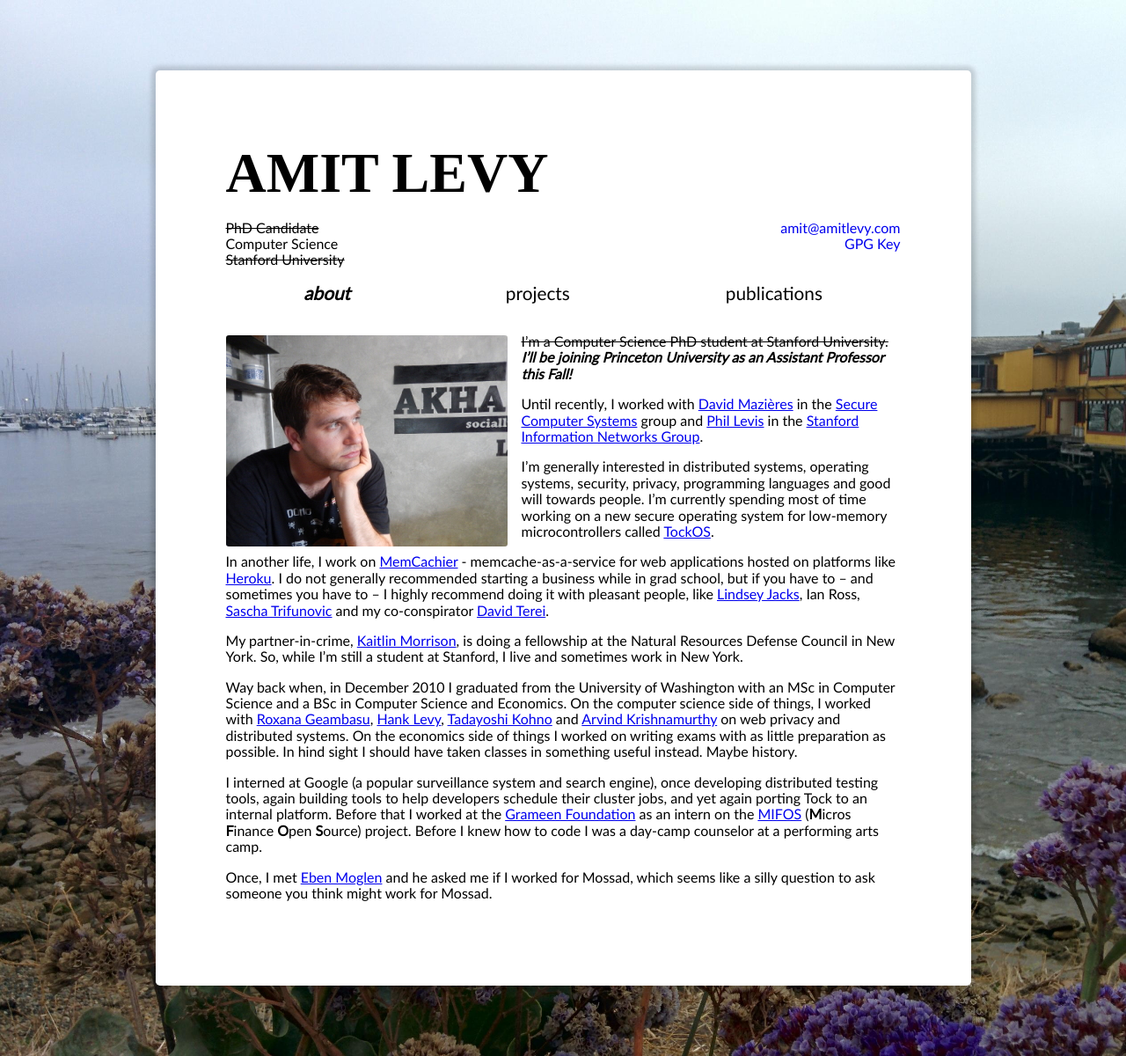
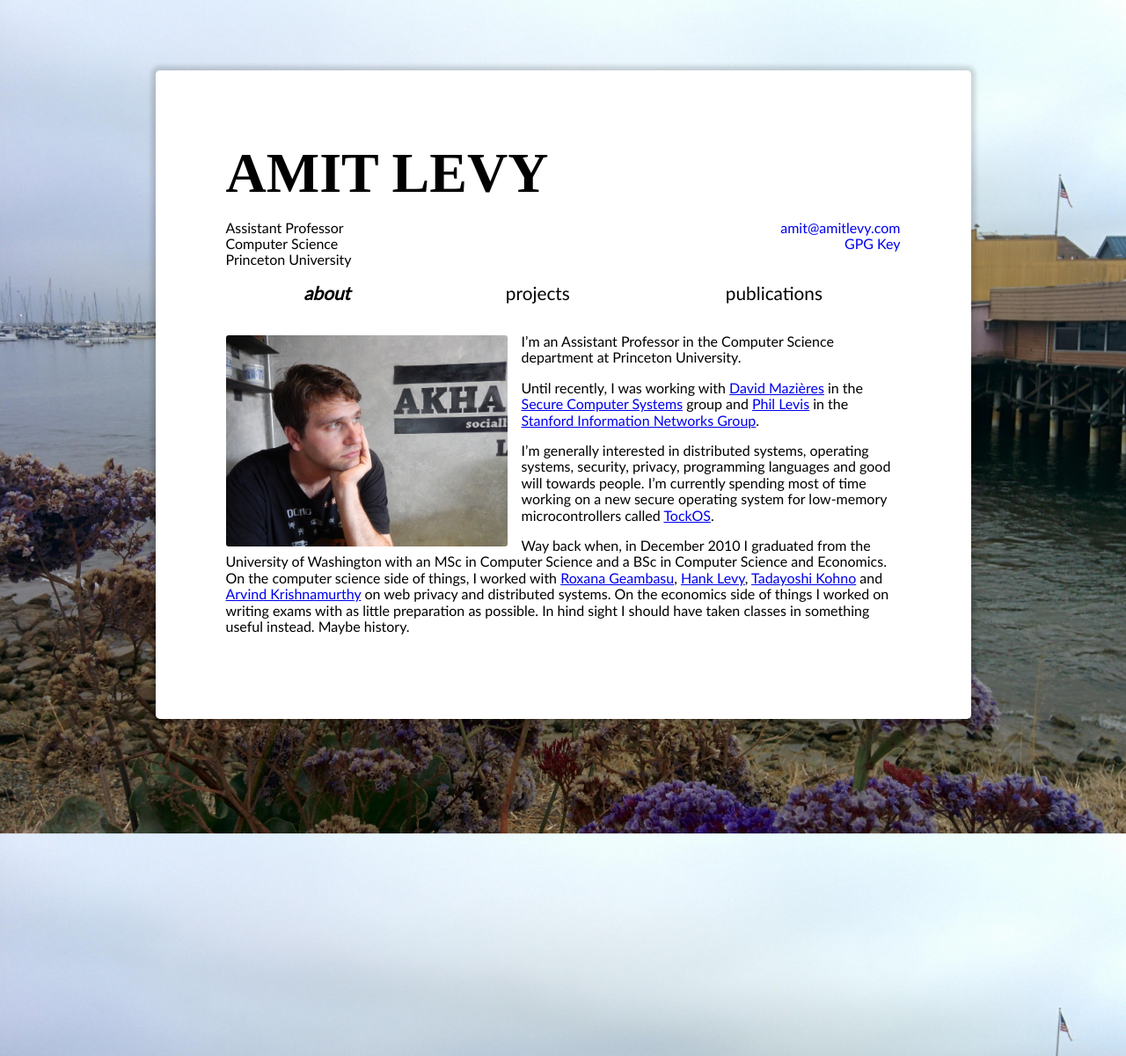
Before and after one commit to alevy/www, a Jekyll site: the page built from index.md, in a window 1280 px wide. Shown: the whole page at 88% size. Built offline with Jekyll 4.4.1, drawn with Linux system fonts in a browser that asks for light colours; some web fonts are replaced.

Commit message:
no more stanford

```diff
--- a/_config.yml
+++ b/_config.yml
@@ -15,17 +15,17 @@
 # in the templates via {{ site.myvariable }}.
 title: amit levy
 description: >- # this means to ignore newlines until "baseurl:"
-  A Computer Science PhD student in the Secure Computer Systems group at
-  Stanford. Research, publications, projects and contact information.
+  Assistant Professor of Computer Science at Princeton University. Research,
+  publications, projects and contact information.
 baseurl: "" # the subpath of your site, e.g. /blog
 url: "https://amitlevy.com" # the base hostname & protocol for your site, e.g. http://example.com
 permalink: pretty
 
 # Contact Info
 job:
-  title: "<s>PhD Candidate</s>"
+  title: "Assistant Professor"
   department: "Computer Science"
-  institution: "<s>Stanford University</s>"
+  institution: "Princeton University"
 email: amit@amitlevy.com
 
 # Navigation settings
--- a/index.md
+++ b/index.md
@@ -6,27 +6,15 @@ layout: default
 {% include references.md %}
 
 ![At a coffee shop in Chiang Mai, Thailand](/assets/images/me.jpg "DOMO!!!")
-~~I'm a Computer Science PhD student at Stanford University.~~ _**I'll be joining
-Princeton University as an Assistant Professor this Fall!**_
+I'm an Assistant Professor in the Computer Science department at Princeton University.
 
-Until recently, I worked with [David Mazières] in the [Secure Computer Systems]
+Until recently, I was working with [David Mazières] in the [Secure Computer Systems]
 group and [Phil Levis] in the [Stanford Information Networks Group].
 
 I'm generally interested in distributed systems, operating systems, security,
 privacy, programming languages and good will towards people. I'm currently
 spending most of time working on a new secure operating system for low-memory
 microcontrollers called [TockOS](http://www.tockos.org).
-
-In another life, I work on [MemCachier](http://www.memcachier.com) -
-memcache-as-a-service for web applications hosted on platforms like
-[Heroku](http://www.heroku.com). I do not generally recommended
-starting a business while in grad school, but if you have to -- and sometimes
-you have to -- I highly recommend doing it with pleasant people, like [Lindsey
-Jacks], Ian Ross, [Sascha Trifunovic] and my co-conspirator [David Terei].
-
-My partner-in-crime, [Kaitlin Morrison], is doing a fellowship at the Natural
-Resources Defense Council in New York. So, while I'm still a student at
-Stanford, I live and sometimes work in New York.
 
 Way back when, in December 2010 I graduated from the University of Washington
 with an MSc in Computer Science and a BSc in Computer Science and Economics.
@@ -35,14 +23,3 @@ Levy], [Tadayoshi Kohno] and [Arvind Krishnamurthy] on web privacy and
 distributed systems. On the economics side of things I worked on writing exams
 with as little preparation as possible. In hind sight I should have taken
 classes in something useful instead. Maybe history.
-
-I interned at Google (a popular surveillance system and search engine), once
-developing distributed testing tools, again building tools to help developers
-schedule their cluster jobs, and yet again porting Tock to an internal
-platform. Before that I worked at the [Grameen Foundation][] as an intern on
-the [MIFOS][] (**M**icros **F**inance **O**pen **S**ource) project.  Before I
-knew how to code I was a day-camp counselor at a performing arts camp.
-
-Once, I met [Eben Moglen](http://moglen.law.columbia.edu/) and he asked me if I
-worked for Mossad, which seems like a silly question to ask someone you think
-might work for Mossad.
```
